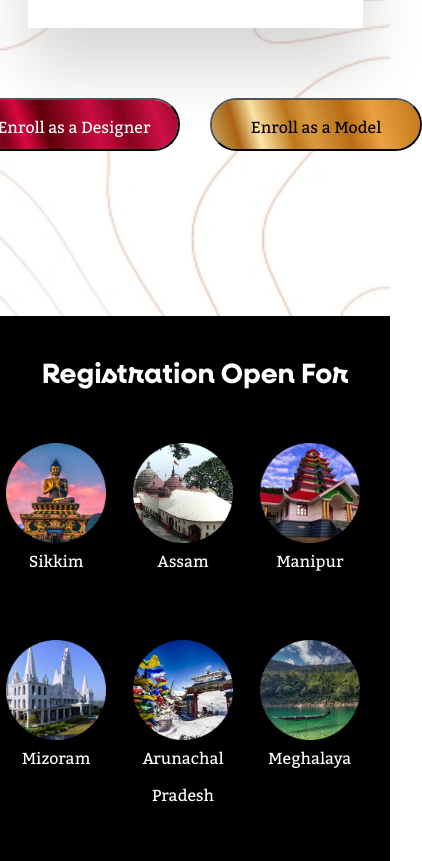
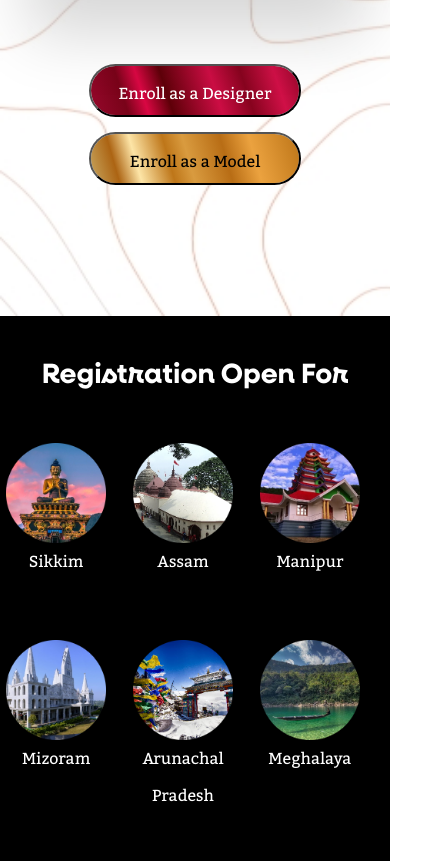
Before and after one commit to dhruvaj-patil/knitz-n-glitz, a plain HTML site: page madhav.html in a window 390 px wide. Shown: the part 2625-3486 px from the top of the page, 422 px wide, since content can reach past the window. Drawn offline with nearby package versions, Linux system fonts and the light colour scheme.

Commit message:
participate button vertical

```diff
--- a/style.css
+++ b/style.css
@@ -728,6 +728,16 @@ footer .social-media-icons .copyright {
     div.participate .steps {
         width: 100%;
     }
+    div.participate .buttons {
+        flex-direction: column;
+    }
+    div.participate .buttons .enroll-designer button {
+        margin-right: 0px;
+    }
+    div.participate .buttons .enroll-model button {
+        margin-top: 15px;
+        margin-left: 0px;
+    }
     div.participate .buttons .enroll-designer button,
     div.participate .buttons .enroll-model button {
         width: 212px;
```
